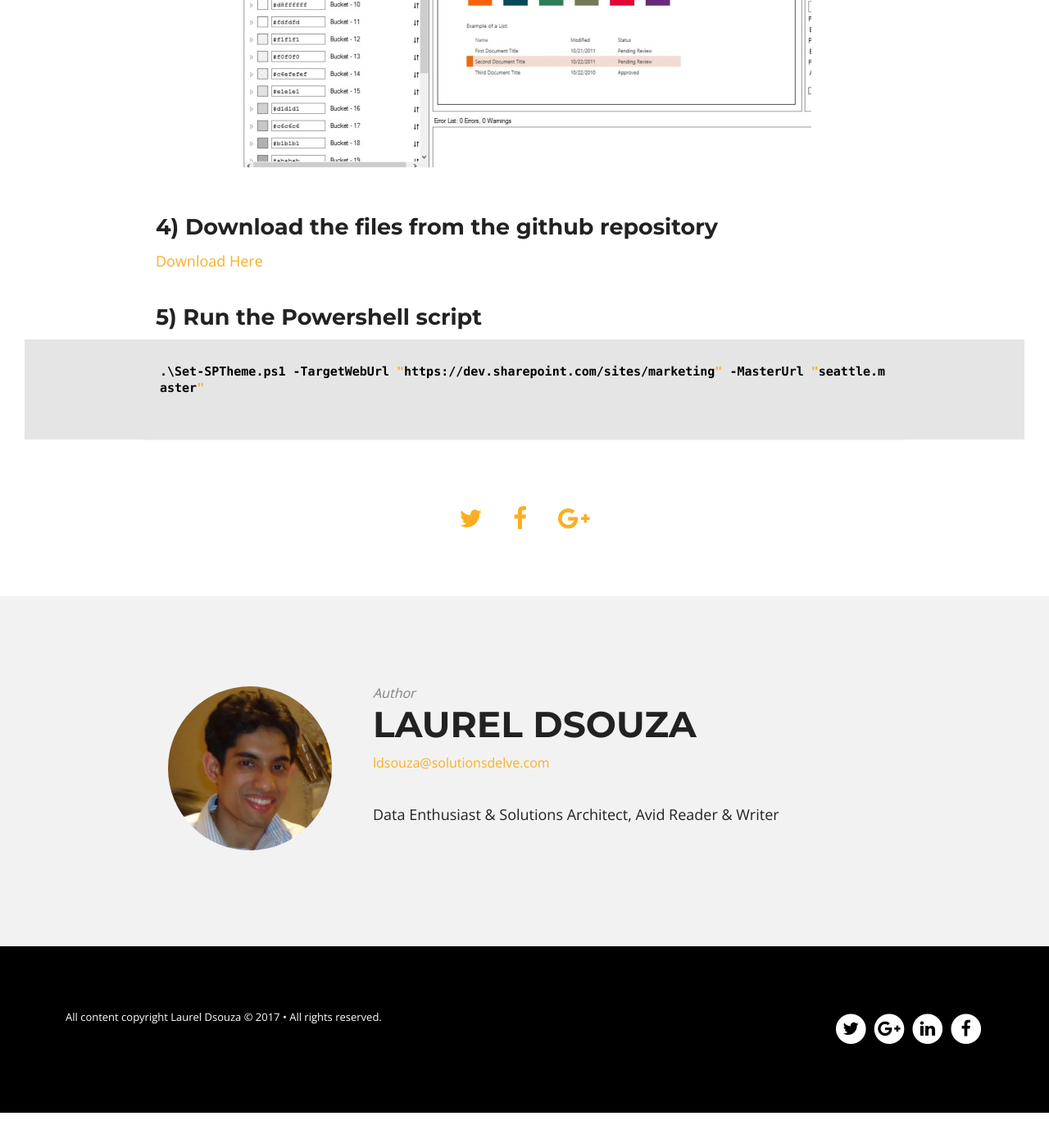
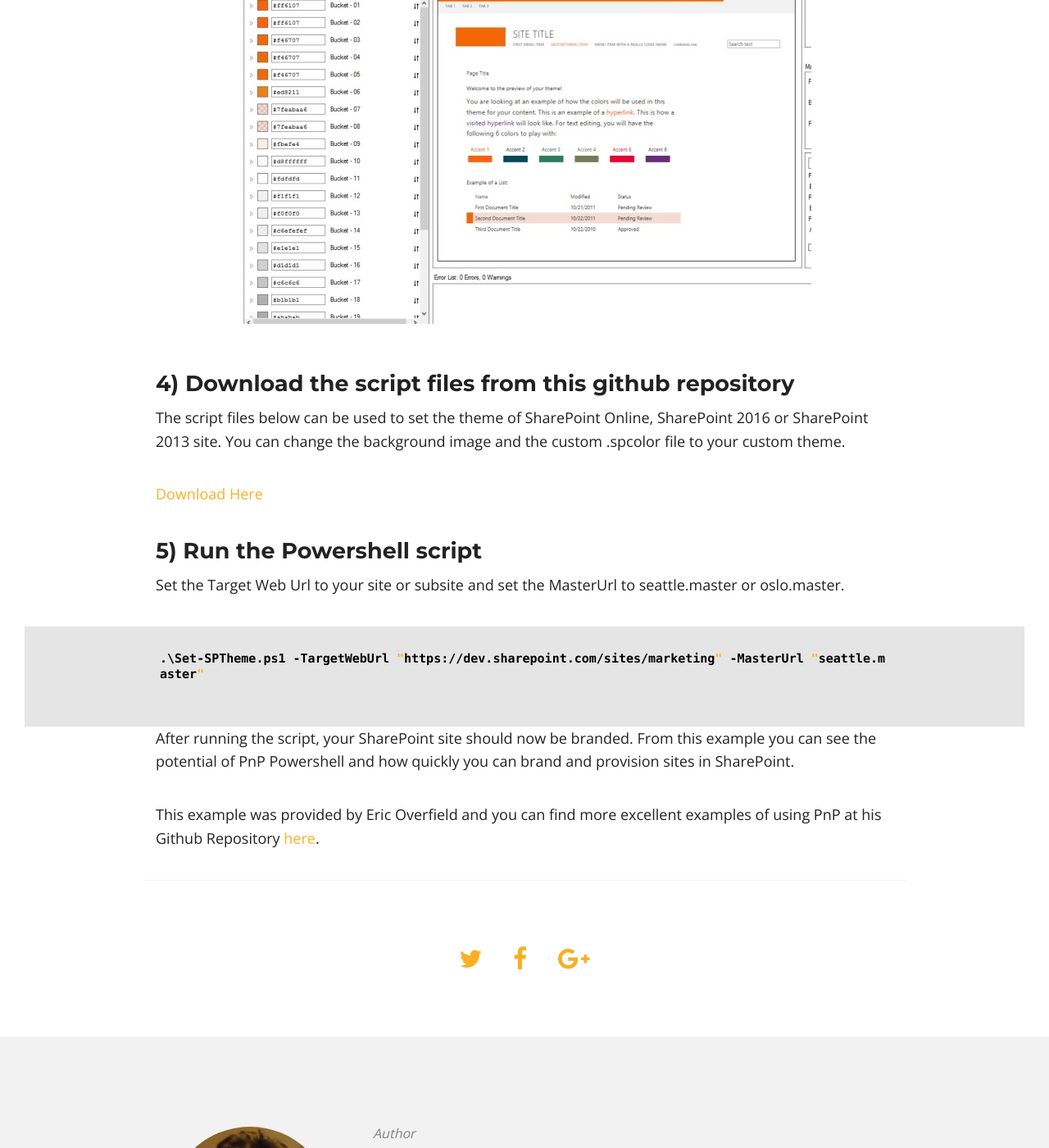
Before and after one commit to ldsouza/ldsouza.github.io, a Jekyll site: the page built from _posts/2017-04-14-sharepoint-theme-powershell-pnp.md, in a window 1280 px wide and 1400 px high, scrolled down 2645 px. Shown: the whole window at 82% size. Built offline with Jekyll 4.4.1, drawn with Linux system fonts in a browser that asks for light colours; nearby versions of some CDN libraries; before the commit the page ends 4002 px from its top, so only the background shows below that; some of the changed text lies outside the part shown.

Commit message:
Updated 2017-04-14-sharepoint-theme-powershell-pnp.md

````diff
--- a/_posts/2017-04-14-sharepoint-theme-powershell-pnp.md
+++ b/_posts/2017-04-14-sharepoint-theme-powershell-pnp.md
@@ -33,20 +31,34 @@
 
 ```
 
-### 2) Download  and Install the sharepoint color palette tool -
+To see more instructions on installing PnP Powershell.
 
-https://www.microsoft.com/en-us/download/details.aspx?id=38182
+<a href="https://github.com/SharePoint/PnP-PowerShell#installation">PnP Powershell Install Instructions</a>
+
+### 2) Download  and Install the sharepoint color palette tool
+
+You can use the SharePoint Color Palette tool to create a customized theme for your SharePoint site. This theme can be used in SharePoint Online, SharePoint 2016 or SharePoint 2013.
+
+![Image]({{ site.url }}/images/blog/sp-pnp-branding-theme/2.JPG)
+
+<a href="https://www.microsoft.com/en-us/download/details.aspx?id=38182">PnP Powershell Install Instructions</a>
+
 
 ### 3) Create a SharePoint color theme and generate a .spolor theme file.
 
-![Image]({{ site.url }}/images/blog/sp-pnp-branding-theme/2.JPG)
+Set the colors in the SharePoint Color Palette Tool and save the file as a .spcolor file.
 
 ![Image]({{ site.url }}/images/blog/sp-pnp-branding-theme/1.JPG)
 
-### 4) Download the files from the github repository
+### 4) Download the script files from this github repository
+
+The script files below can be used to set the theme of SharePoint Online, SharePoint 2016 or SharePoint 2013 site. You can change the background image and the custom .spcolor file to your custom theme.
+
 <a href="https://github.com/ldsouza/Pnp-SharePoint-Branding/tree/master/Set%20SharePoint%20Theme">Download Here</a>
 
 ### 5) Run the Powershell script
+
+Set the Target Web Url to your site or subsite and set the MasterUrl to seattle.master or oslo.master.
 
 ```javascript
 
@@ -54,3 +66,6 @@
 aster"
 
 ```
+After running the script, your SharePoint site should now be branded. From this example you can see the potential of PnP Powershell and how quickly you can brand and provision sites in SharePoint.
+
+This example was provided by Eric Overfield and you can find more excellent examples of using PnP at his Github Repository <a href="https://github.com/eoverfield/SP-Branding-Options">here</a>.
````
Also changed, not shown: other parts of _posts/2017-04-14-sharepoint-theme-powershell-pnp.md (+1 -3 lines).
